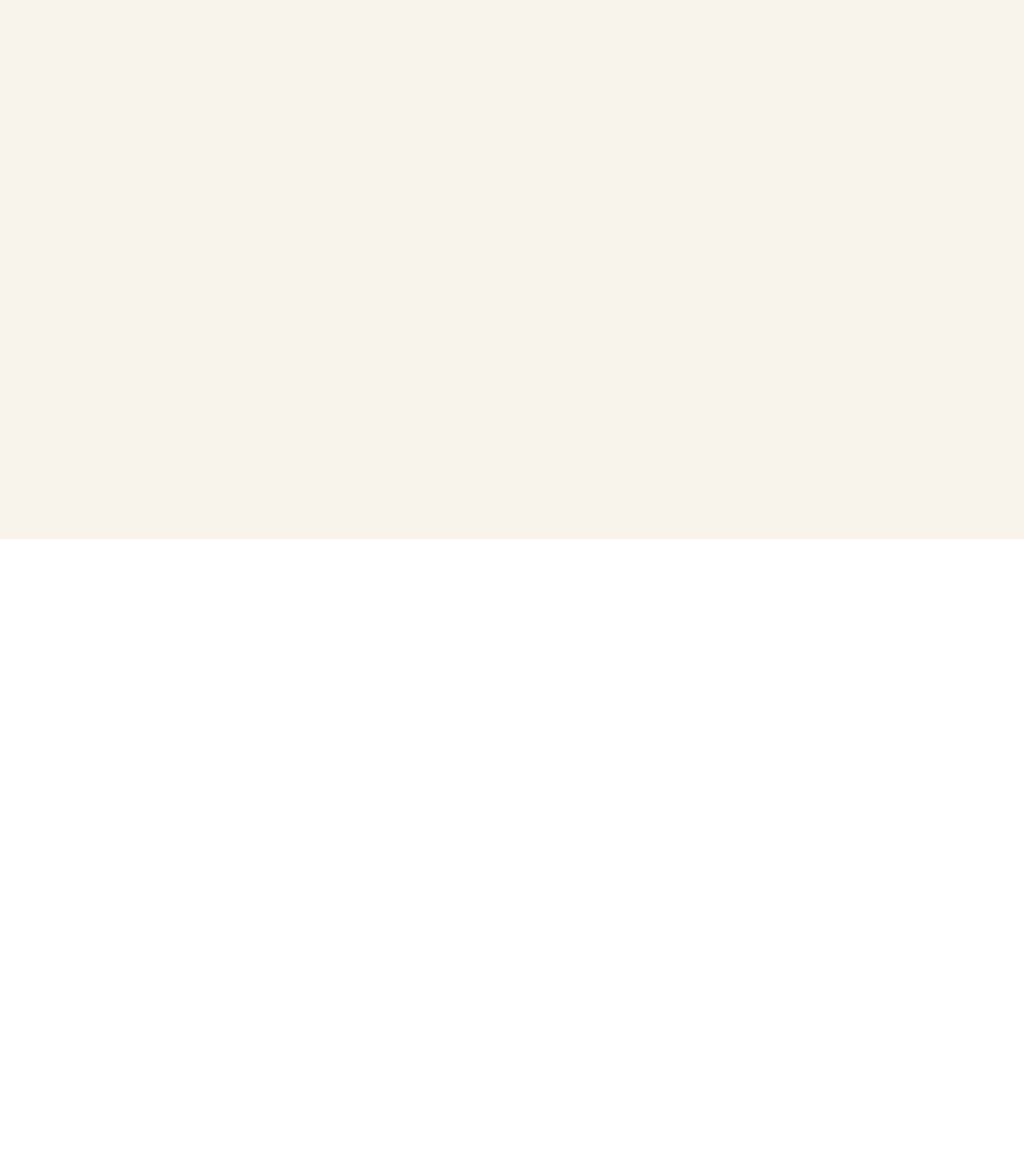
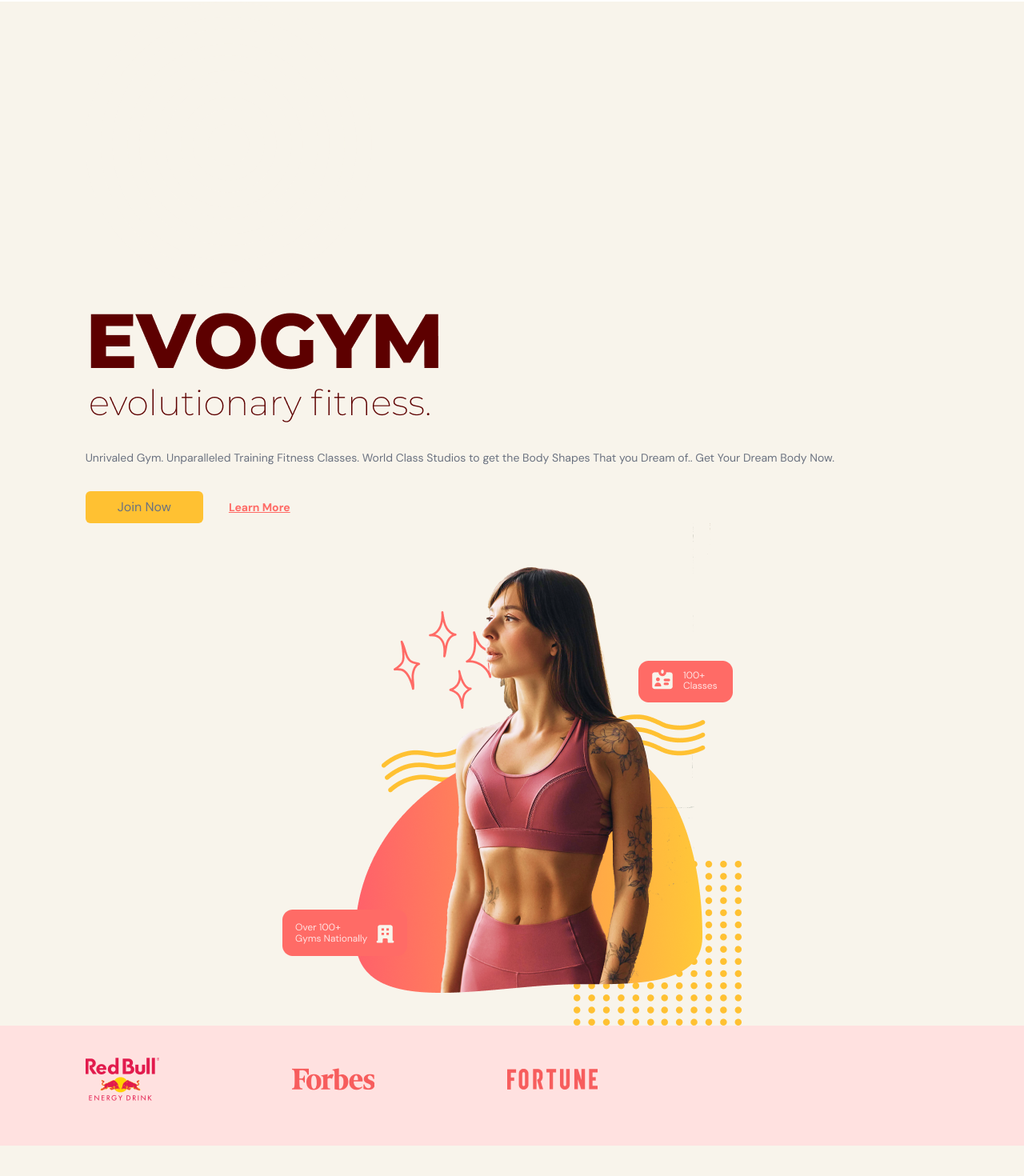
Before and after one commit to Raphael40/fitness-tracker, a React (Vite) app in the folder vite-project/: page / in a window 1280 px wide. Shown: the part 126-1596 px from the top of the page at 80% size. Before the commit the page ends 800 px from the top, so only its background shows below. Built offline with nearby package versions, Linux system fonts and the light colour scheme.

Commit message:
add Homepage, fully styled

```diff
--- a/vite-project/src/App.tsx
+++ b/vite-project/src/App.tsx
@@ -1,6 +1,8 @@
-import Navbar from '@/scenes/navbar';
 import { useEffect, useState } from 'react';
 import { SelectedPage } from '@/shared/types';
+
+import Navbar from '@/scenes/navbar';
+import Home from '@/scenes/home'
 
 function App() {
 	const [selectedPage, setSelectedPage] = useState<SelectedPage>(
@@ -27,6 +29,7 @@
 				selectedPage={selectedPage}
 				setSelectedPage={setSelectedPage}
 			/>
+			<Home setSelectedPage={setSelectedPage} />
 		</div>
 	);
 }
--- /dev/null
+++ b/vite-project/src/scenes/home/index.tsx
@@ -0,0 +1,95 @@
+import { SelectedPage } from "@/shared/types"
+import useMediaQuery from "@/hooks/useMediaQuery"
+import ActionButton from "@/shared/ActionButton"
+import HomePageText from "@/assets/HomePageText.png"
+import HomePageGraphic from "@/assets/HomePageGraphic.png"
+import SponsorRedBull from "@/assets/SponsorRedBull.png"
+import SponsorForbes from "@/assets/SponsorForbes.png"
+import SponsorFortune from "@/assets/SponsorFortune.png"
+import AnchorLink from "react-anchor-link-smooth-scroll"
+import { motion } from "framer-motion"
+
+type Props = {
+    setSelectedPage: (value: SelectedPage) => void
+}
+
+const Home = ({ setSelectedPage }: Props) => {
+    const isAboveMediumScreens = useMediaQuery("(min-width:1060px)");
+
+  return (
+    <section id="home" className="gap-16 bg-grey-20 pb-10 md:h-full md:pb-0">
+        {/* IMAGE AND MAIN HEADER */}
+        <motion.div
+        className="md:flex mx-auto w-5/6 items-center justify-center md:h-5/6"
+        onViewportEnter={() => setSelectedPage(SelectedPage.Home)}
+        >
+            {/* MAIN HEADER */}
+            <div className="z-10 mt-32 md:basis-3/5">
+                {/* HEADINGS */}
+                <motion.div
+                className="md:-mt-20"
+                initial="hidden"
+                whileInView="visible"
+                viewport={{ once: true, amount: 0.5}}
+                transition={{ delay: 0.2, duration: 0.5 }}
+                variants={{
+                    hidden: { opacity: 0, x: -50 },
+                    visible: { opacity: 1, x: 0 },
+                }}
+                >
+                    <div className="relative">
+                        <div className="beore:absolute before:-top-20 before:-left-20 before:z-[-1] before:content-evolvetext">
+                            <img alt="home-page-text" src={HomePageText} />
+                        </div>
+                    </div>
+                    <p className="mt-8 text-sm md:text-start">
+                    Unrivaled Gym. Unparalleled Training Fitness Classes. World Class
+                    Studios to get the Body Shapes That you Dream of.. Get Your Dream
+                    Body Now.
+                    </p>
+                </motion.div>
+                {/* ACTIONS */}
+                <motion.div
+                className="mt-8 flex items-center gap-8"
+                initial="hidden"
+                whileInView="visible"
+                viewport={{ once: true, amount: 0.5 }}
+                transition={{ delay: 0.2, duration: 0.5 }}
+                variants={{
+                    hidden: { opacity: 0, x: -50 },
+                    visible: { opacity: 1, x: 0 },
+                }}
+                >
+                    <ActionButton setSelectedPage={setSelectedPage}>
+                        Join Now
+                    </ActionButton>
+                    <AnchorLink className="text-sm font-bold text-primary-500 underline hover:text-secondary-500"
+                    onClick={() => setSelectedPage(SelectedPage.ContactUs)}
+                    href={`#${SelectedPage.ContactUs}`}
+                    >
+                        <p>Learn More</p>
+                    </AnchorLink>
+                </motion.div>
+            </div>
+            {/* IMAGE */}
+            <div className="flex basis-3/5 justify-center md:z-10 md:ml-40 md:mt-16 md:justify-items-end">
+                <img alt="home-pageGraphic" src={HomePageGraphic} />
+            </div>
+        </motion.div>
+        {/* SPONSORS */}
+        {isAboveMediumScreens && (
+            <div className="h-[150px] w-full bg-primary-100 py-10">
+                <div className="mx-auto w-5/6">
+                    <div className="flex w-3/5 items-center justify-between gap-8">
+                        <img alt="redbull-sponsor" src={SponsorRedBull} />
+                        <img alt="forbes-sponsor" src={SponsorForbes} />
+                        <img alt="fortune-sponsor" src={SponsorFortune} />
+                    </div>
+                </div>
+            </div>
+        )}
+    </section>
+  )
+}
+
+export default Home
```
